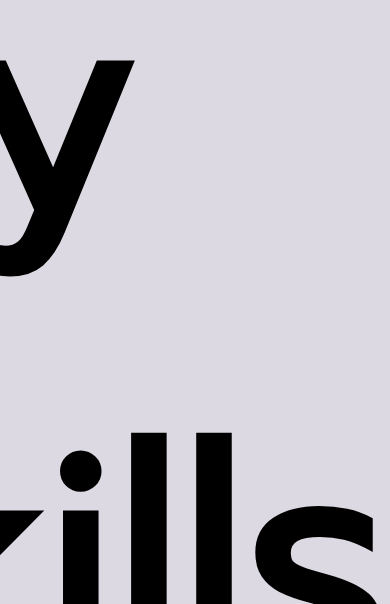
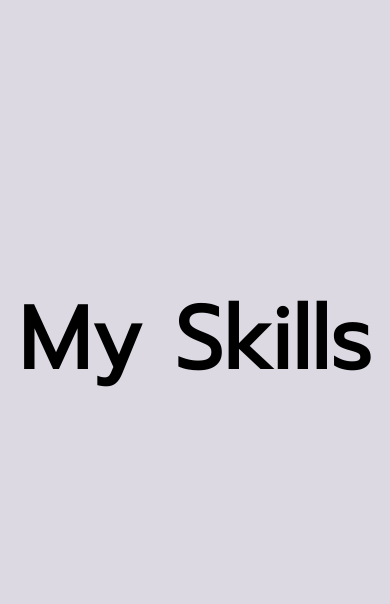
Before and after one commit to itsfarhankhan28/MyPortfolio-, a React (Create React App) app: page / in a window 390 px wide. Shown: the part 4300-4904 px from the top of the page. Built offline with nearby package versions, Linux system fonts and the light colour scheme; what tailwindcss-debug-screens would draw is missing.

Commit message:
style(MySkills): changed style

```diff
--- a/src/Components/MySkills.jsx
+++ b/src/Components/MySkills.jsx
@@ -25,7 +25,7 @@ const MySkills = () => {
       <motion.h1
       style={{scale , x , opacity}}
       ref={targetRef}
-      className='z-10 font-herofont text-[120px] font-semibold'>My Skills</motion.h1>
+      className='z-10 font-herofont lg:text-[120px] md:text-[75px] xxsm:text-[35px] font-semibold'>My Skills</motion.h1>
     </div>
     </>
   )
```
